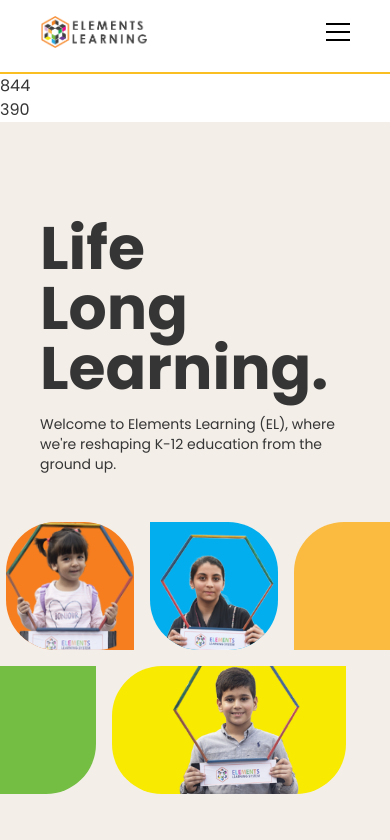
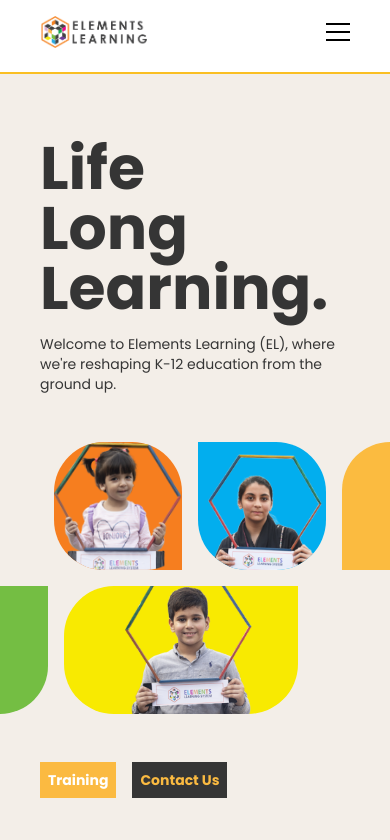
Before and after one commit to TahaShah141/elements-learning, a React (Vite) app: page / in a window 390 px wide. Shown: the top 840 px of the page. Built offline with nearby package versions, Linux system fonts and the light colour scheme.

Commit message:
final changes

```diff
--- a/src/Pages/LandingPage/Hero.jsx
+++ b/src/Pages/LandingPage/Hero.jsx
@@ -5,7 +5,7 @@ import { StaggeredHeaders } from "../../components/StaggeredHeaders"
 export const Hero = () => {
   return (
     <>
-      <div className="py-10 xs:py-24 md:max-w-lg flex w-full flex-col gap-4 lg:gap-8">
+      <div className="py-10 xs:py-16 sm:py-24 md:max-w-lg flex w-full flex-col gap-4 lg:gap-8">
         <StaggeredHeaders containerClass="px-6 xs:px-10 md:px-0 text-4xl xs:text-6xl sm:text-8xl md:text-7xl lg:text-8xl text-[#353535] font-bold" headers={["Life", "Long", "Learning."]}/>
         <SlidingDiv className="px-6 xs:px-10 md:px-0" direction={"bottom"} px={10} delay={1}>
           <p className="text-xs xs:text-sm lg:text-lg">Welcome to Elements Learning (EL), where we're reshaping K-12 education from the ground up.</p>
@@ -19,10 +19,10 @@ export const Hero = () => {
             <div className="size-20 xs:size-32 justify-center bg-[#02AEEE] flex items-end overflow-hidden rounded-[30px] xs:rounded-[50px] xs:rounded-tl-none rounded-tl-none">
               <img src="/landingpage/pic03.png" className="h-full" alt="" />
             </div>
-            <div className="h-20 w-20 xs:h-32 xs:w-24 bg-[#FBBB40] xs:rounded-tl-[50px] rounded-tl-[30px]"></div>
+            <div className="h-20 w-20 xs:h-32 xs:w-12 bg-[#FBBB40] xs:rounded-tl-[50px] rounded-tl-[30px]"></div>
           </SlidingDiv>
           <SlidingDiv className="flex gap-4 flex-1" direction={"left"} px={50} delay={1}>
-            <div className="h-20 w-20 xs:h-32 xs:w-24 bg-[#74BE43] rounded-br-[30px] xs:rounded-br-[50px]"></div>
+            <div className="h-20 w-20 xs:h-32 xs:w-12 bg-[#74BE43] rounded-br-[30px] xs:rounded-br-[50px]"></div>
             <div className="h-20 xs:h-32 w-3/5 justify-center bg-[#F8EA01] flex items-end overflow-hidden rounded-[30px] xs:rounded-[50px] xs:rounded-tr-none rounded-tr-none">
               <img src="/landingpage/pic01.png" className="h-full scale-[150%] translate-y-[10%]" alt="" />
             </div>
--- a/src/Pages/LandingPage/LandingPage.jsx
+++ b/src/Pages/LandingPage/LandingPage.jsx
@@ -13,10 +13,10 @@ import { WhatWeOffer } from "./WhatWeOffer"
 
 export const LandingPage = () => {
   return (
-    <div className="flex flex-col">
+    <div className="flex flex-col w-screen overflow-hidden">
 
-      <p>{window.innerHeight}</p>
-      <p>{window.innerWidth}</p>
+      {/* <p>{window.innerHeight}</p>
+      <p>{window.innerWidth}</p> */}
 
       <section className="bg-[#F3EEE8] w-full flex md:justify-center lg:px-10 lg:gap-12 xl:gap-20">
         <Hero />
--- a/src/components/Footer.jsx
+++ b/src/components/Footer.jsx
@@ -3,7 +3,7 @@ import { LinkButton } from "./LinkButton"
 
 export const Footer = () => {
   return (
-    <footer className="bg-[#353535] p-6">
+    <footer className="bg-[#353535] p-4">
       <div className="border-b border-white w-full flex flex-col py-4 gap-4 sm:gap-12 sm:p-10 justify-center">
 
         <div className="flex xl:flex-1 gap-12 flex-col xl:flex-row">
```
